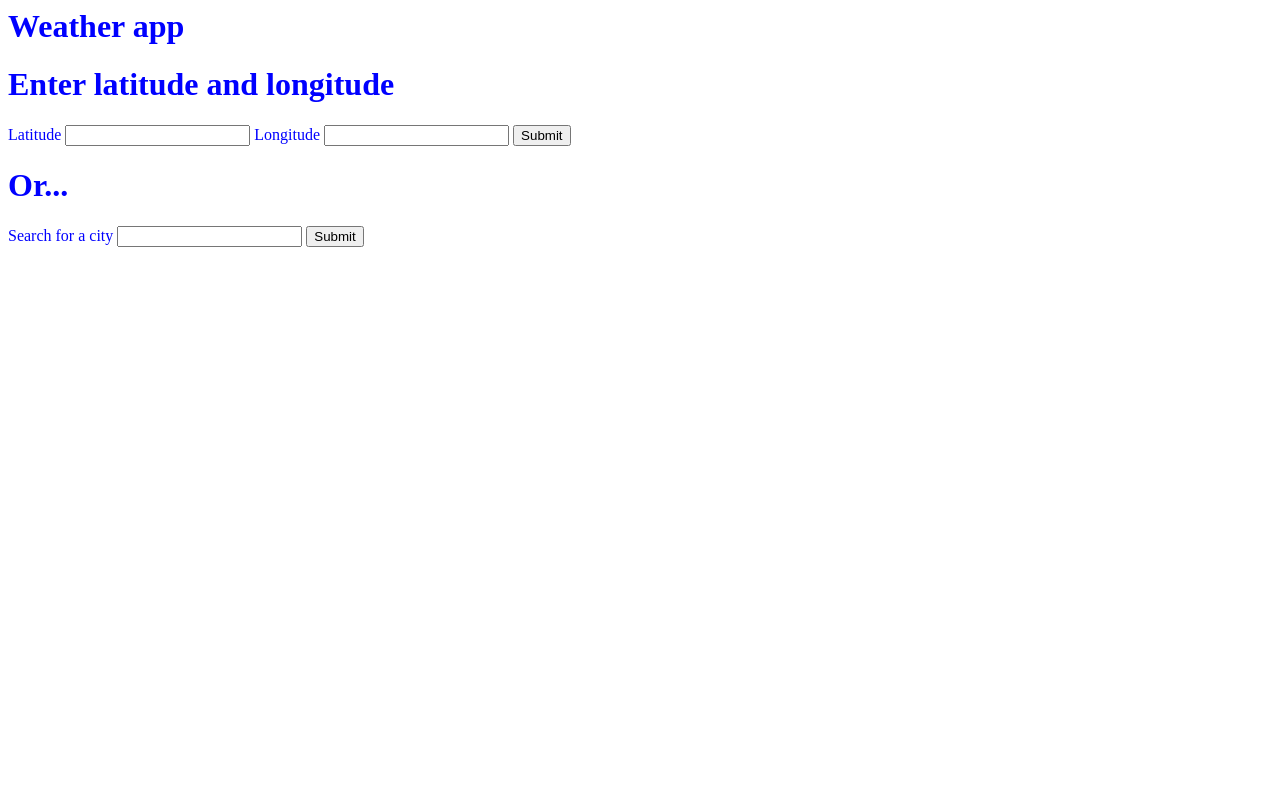
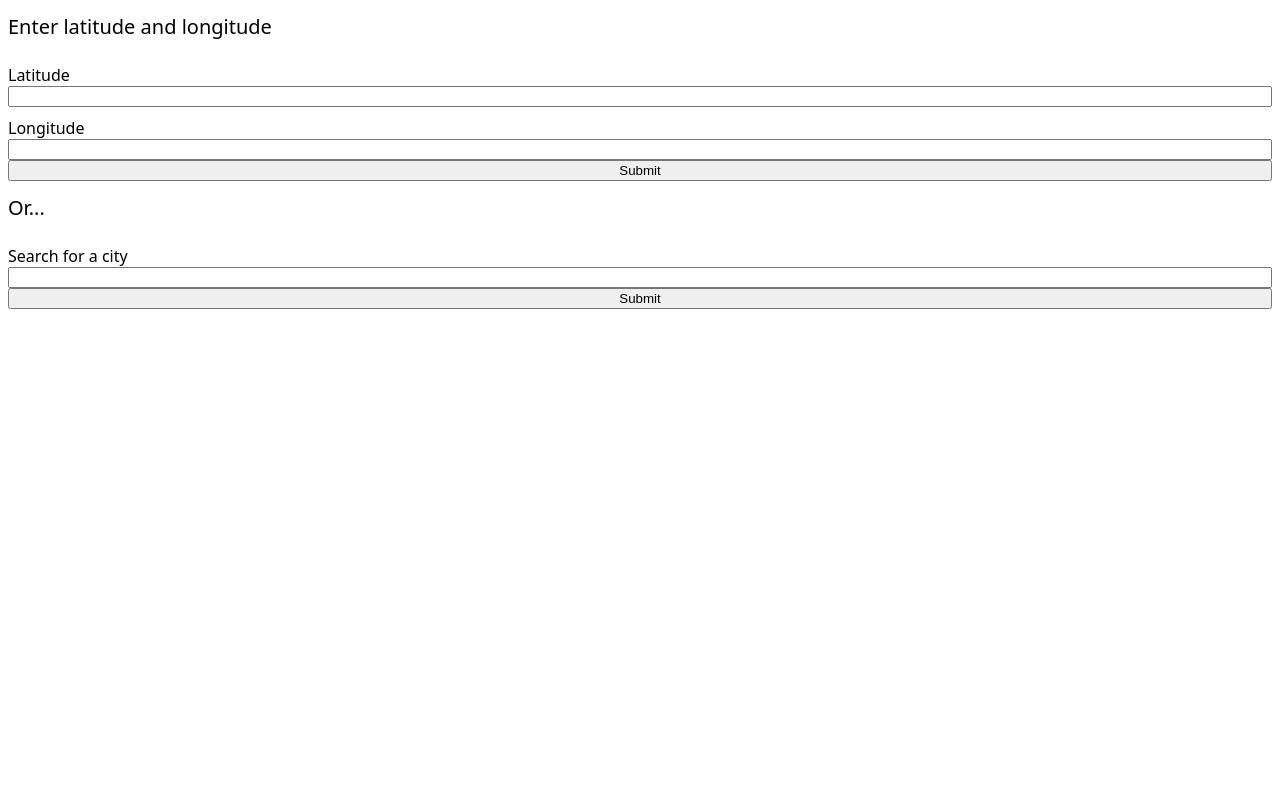
Before and after one commit to kurealnum/mini-hackathon-1, a Django app: page /weather/home/ in a window 1280 px wide. Run offline with Django 5.2, Linux system fonts and the light colour scheme.

Commit message:
Completely removed the OpenMeteo python package

```diff
--- a/static/layout.css
+++ b/static/layout.css
@@ -1,3 +1,28 @@
 html {
-  color: blue;
+  font-family: "Montserrat", sans;
 }
+
+form {
+  display: flex;
+  flex-direction: column;
+}
+
+label {
+  padding-top: 10px;
+}
+
+h1 {
+  font-weight: 400;
+  font-size: 20px;
+}
+
+.city-form {
+  margin: 25px 0;
+  padding: 5px;
+  border-color: #6053f4;
+  border-width: 1px;
+  border-style: solid;
+  border-radius: 6px;
+}
+
+@import url('https://fonts.googleapis.com/css2?family=Montserrat:ital,wght@0,100..900;1,100..900&display=swap')
--- a/templates/city_list.html
+++ b/templates/city_list.html
@@ -1,5 +1,7 @@
+{% extends "layout.html" %}
+{% block body %}
     {% for city in potential_cities %}
-    <form method="post" action="{% url 'results' %}">
+        <form method="post" action="{% url 'results' %}" class="city-form">
             {% csrf_token %}
             <p>{{ city.name }}, located in {{ city.admin1 }} ({{ city.country }})</p>
             <input name="latitude" value="{{ city.latitude }}" hidden />
@@ -7,3 +9,4 @@
             <button type="submit">View weather for this city</button>
         </form>
     {% endfor %}
+{% endblock %}
--- a/templates/layout.html
+++ b/templates/layout.html
@@ -1,10 +1,10 @@
 {% load static %}
+<!DOCTYPE html>
 <html>
     <head>
         <link href="{% static 'layout.css' %}" rel="stylesheet" />
     </head>
     <body>
-        <h1>Weather app</h1>
         {% block body %}{% endblock %}
     </body>
 </html>
--- a/weather/views.py
+++ b/weather/views.py
@@ -1,10 +1,5 @@
 from django.shortcuts import render
-import openmeteo_requests
-from openmeteo_sdk.Variable import Variable
 import requests
-
-OpenMeteoClient = openmeteo_requests.Client()
-OpenMeteoURL = "https://api.open-meteo.com/v1/forecast"
 
 
 def home(request):
@@ -21,28 +16,12 @@ def results(request):
         "current": ["temperature_2m"],
     }
 
-    response = OpenMeteoClient.weather_api(
-        "https://api.open-meteo.com/v1/forecast", params=params
-    )[0]
-    # the current weather data
-    current = response.Current()
-
-    # this is all from here: https://github.com/open-meteo/python-requests/blob/main/README.md
-    current_variables = list(
-        map(lambda i: current.Variables(i), range(0, current.VariablesLength()))  # type: ignore
-    )
-
-    current_temperature_2m = next(
-        filter(
-            lambda x: x.Variable() == Variable.temperature,  # type: ignore
-            current_variables,
-        )
-    )
+    response = requests.get(OpenMeteoURL, params=params).json()
 
     data = {
-        "latitude": response.Latitude(),
-        "longitude": response.Longitude(),
-        "temperature": current_temperature_2m.Value(),  # type: ignore
+        "latitude": response["latitude"],
+        "longitude": response["longitude"],
+        "temperature": response["current"]["temperature_2m"],
     }
 
     return render(request, "results.html", context={"data": data})
```
Also changed, not shown: templates/results.html (+7 -4 lines). Lines whose indentation alone changed are shown as unchanged.
